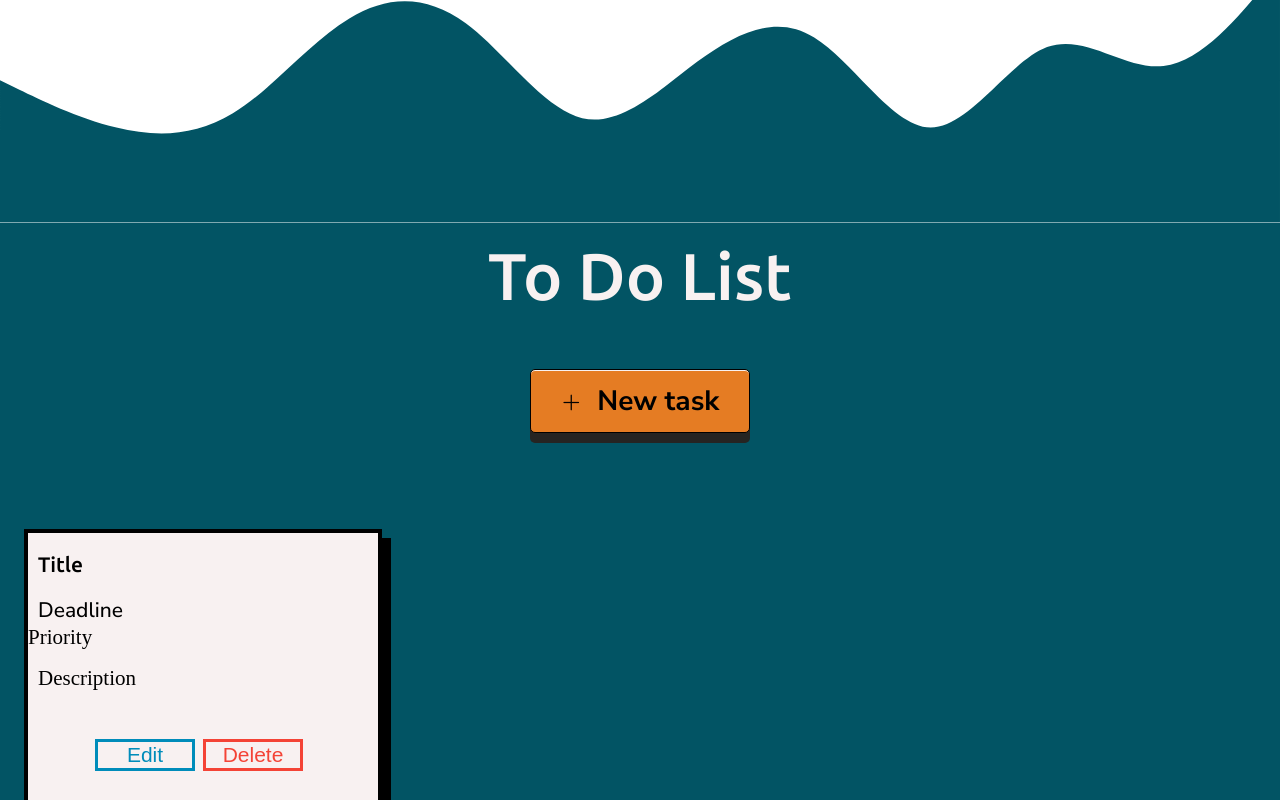
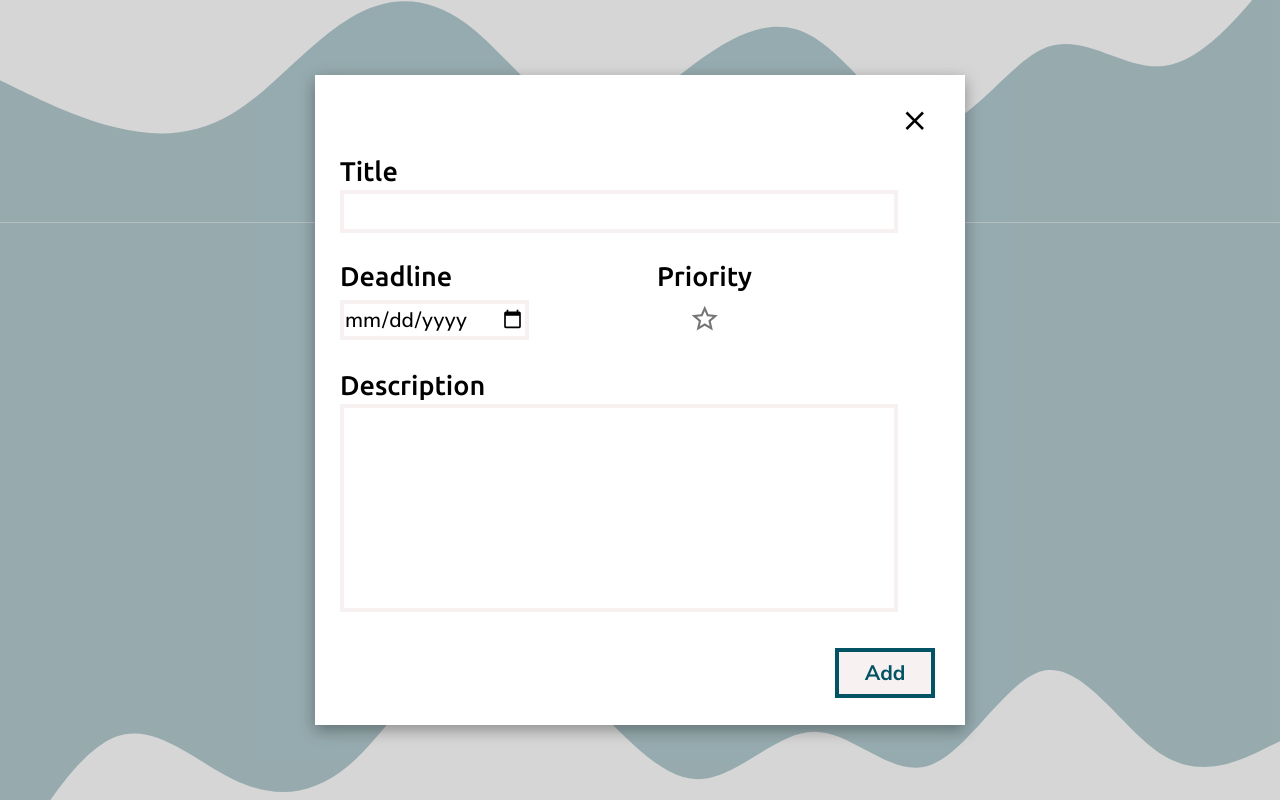
Before and after one commit to Gysiaq/DTDL, a React (Vite) app: page / in a window 1280 px wide. Both pictures are taken after a click on the button "New task". Shown: the part 2708-3508 px from the top of the page. Built offline with nearby package versions, Linux system fonts and the light colour scheme.

Commit message:
add context

```diff
--- a/src/components/NoteSection/Note.css
+++ b/src/components/NoteSection/Note.css
@@ -15,16 +15,16 @@
     margin-top: 16px;
     margin-right: 32px;
     margin-left: 32px;
-    display: inline-block;
-    word-wrap: break-all;
+    display: block;
+    word-wrap: break-word;
 }
 
 .note-description {
     margin-top: 32px;
     margin-left: 32px;
     margin-right: 32px;
-    display: inline-block;
-    word-wrap: break-all;
+    display: block;
+    word-wrap: break-word;
 }
 
 .note-buttons-section {
--- a/src/components/ToDoListSection/AddTodoForm.jsx
+++ b/src/components/ToDoListSection/AddTodoForm.jsx
@@ -1,15 +1,34 @@
-import React from "react";
+import React, { useContext, useState } from "react";
 import "./AddTodoForm.css";
 import { IconButton } from "@mui/material";
 import StarOutlineIcon from "@mui/icons-material/StarOutline";
 
-function AddTodoForm() {
+import TodoContext from "../../context/TodoContext";
+
+function AddTodoForm({ setIsTodoModalOpen }) {
+    const { todoObj, addTodo } = useContext(TodoContext);
+    const [todo, setTodo] = todoObj;
+
+    const handleChange = (e) => {
+        setTodo({ ...todo, [e.target.name]: e.target.value });
+    };
+
+    const handleSubmit = (e) => {
+        e.preventDefault();
+        addTodo(todo);
+        setIsTodoModalOpen(false);
+    };
     return (
         <form>
             <div className="todo-form-container">
                 <div className="todo-form-title">
                     <h5 className="heading-5">Title</h5>
-                    <input className="todo-form-title-input paragraph"></input>
+                    <input
+                        className="todo-form-title-input paragraph"
+                        value={todo.title}
+                        name="title"
+                        onChange={handleChange}
+                    ></input>
                 </div>
                 <div className="todo-form-important-section">
                     <div className="todo-form-deadline">
@@ -17,21 +36,41 @@ function AddTodoForm() {
                         <input
                             type="date"
                             className="todo-form-deadline-input paragraph"
+                            value={todo.deadline}
+                            name="deadline"
+                            onChange={handleChange}
                         ></input>
                     </div>
                     <div className="todo-form-priority">
                         <h5 className=" heading-5">Priority</h5>
-                        <IconButton>
+                        <IconButton
+                            value={todo.priority}
+                            onClick={() =>
+                                setTodo.priority(
+                                    todo.priority
+                                        ? (color = "#FFD700")
+                                        : (color = "default")
+                                )
+                            }
+                        >
                             <StarOutlineIcon fontSize="medium"></StarOutlineIcon>
                         </IconButton>
                     </div>
                 </div>
                 <div className="todo-form-description">
                     <h5 className="heading-5">Description</h5>
-                    <textarea className="todo-form-description-input paragraph"></textarea>
+                    <textarea
+                        className="todo-form-description-input paragraph"
+                        value={todo.description}
+                        name="description"
+                        onChange={handleChange}
+                    ></textarea>
                 </div>
                 <div className="todo-form-save-button-position">
-                    <button className="todo-form-save-button paragraph">
+                    <button
+                        className="todo-form-save-button paragraph"
+                        onClick={handleSubmit}
+                    >
                         Add
                     </button>
                 </div>
--- a/src/components/ToDoListSection/ToDoList.css
+++ b/src/components/ToDoListSection/ToDoList.css
@@ -81,4 +81,8 @@
     margin-right: 24px;
     margin-top: 48px;
     margin-bottom: 64px;
+    display: flex;
+    justify-content: center;
+    align-items: center;
+    color: #F8F1F1;
 }
--- a/src/components/ToDoListSection/ToDoList.jsx
+++ b/src/components/ToDoListSection/ToDoList.jsx
@@ -1,9 +1,13 @@
-import React from "react";
+import React, { useContext, useState } from "react";
 import "./ToDoList.css";
 import Todo from "./Todo";
 import TodoModal from "./TodoModal";
+import TodoContext from "../../context/TodoContext";
 
 function ToDoList() {
+    const [isTodoModalOLpen, setIsTodoModalOpen] = useState(false);
+    const { todoList } = useContext(TodoContext);
+
     return (
         <div className="todolist-container" id="todolist">
             <svg
@@ -21,13 +25,21 @@ function ToDoList() {
             <h2 className="heading-2 h2-style-todolist">To Do List</h2>
 
             <div className="todolist-button-position">
-                <button className="todolist-button todolist-button-style todolist-button-text">
+                <button
+                    className="todolist-button todolist-button-style todolist-button-text"
+                    onClick={() => setIsTodoModalOpen(true)}
+                >
                     <i className="bi bi-plus-lg"></i> New task
                 </button>
             </div>
-            <div className="todolist">
-                <Todo />
-                {/* <TodoModal /> */}
+            {isTodoModalOLpen && (
+                <TodoModal setIsTodoModalOpen={setIsTodoModalOpen} />
+            )}
+            <div className="todolist paragraph">
+                {todoList.length === 0 && "You have nothing to do"}
+                {todoList.map((todo) => {
+                    <Todo key={todo.id} id={todo.id} todo={todo} />;
+                })}
             </div>
         </div>
     );
--- a/src/components/ToDoListSection/Todo.jsx
+++ b/src/components/ToDoListSection/Todo.jsx
@@ -2,15 +2,23 @@ import React from "react";
 import "./Todo.css";
 
 function Todo() {
+    const { todoObj, deleteTodo, editTodo } = useContext(TodoContext);
+    const [todo, setTodo] = todoObj;
     return (
         <div className="todo-container ">
-            <span className="todo-title heading-6">Title</span>
-            <span className="todo-deadline paragraph">Deadline</span>
+            <span className="todo-title heading-6">{todo.title}</span>
+            <span className="todo-deadline paragraph">{todo.deadline}</span>
             <span className="todo-priority">Priority</span>
-            <span className="todo-description parahraph">Description</span>
+            <span className="todo-description parahraph">
+                {todo.description}
+            </span>
             <div className="todo-button-section">
-                <button className="todo-edit-button">Edit</button>
-                <button className="todo-delete-button"> Delete</button>
+                <button className="todo-edit-button" onClick={editTodo}>
+                    Edit
+                </button>
+                <button className="todo-delete-button" onClick={deleteTodo}>
+                    Delete
+                </button>
             </div>
         </div>
     );
--- a/src/components/ToDoListSection/TodoModal.css
+++ b/src/components/ToDoListSection/TodoModal.css
@@ -1,5 +1,5 @@
 .modal-todo-background {
-    display: block;
+    display: flex;
     width: 100vw;
     height: 100vh;
     background-color: rgba(200, 200, 200, 0.75);
@@ -15,7 +15,7 @@
 .modal-todo-position {
     display: flex;
     justify-content: center;
-    align-items: center;
+    align-content: center;
 }
 
 .modal-todo-container {
--- a/src/components/ToDoListSection/TodoModal.jsx
+++ b/src/components/ToDoListSection/TodoModal.jsx
@@ -3,17 +3,20 @@ import "./TodoModal.css";
 import CloseIcon from "@mui/icons-material/Close";
 import AddTodoForm from "./AddTodoForm";
 
-function TodoModal() {
+function TodoModal({ setIsTodoModalOpen }) {
     return (
         <div className="modal-todo-background modal-edit-position">
             <div className="modal-todo-container">
                 <div className="modal-todo-close-button-position">
-                    <button className=" modal-todo-close-button-style">
+                    <button
+                        className=" modal-todo-close-button-style"
+                        onClick={() => setIsTodoModalOpen(false)}
+                    >
                         <CloseIcon />
                     </button>
                 </div>
                 <div className="modal-todo-form-section"></div>
-                <AddTodoForm />
+                <AddTodoForm setIsTodoModalOpen={setIsTodoModalOpen} />
             </div>
         </div>
     );
--- a/src/components/WeatherSection/Weather.css
+++ b/src/components/WeatherSection/Weather.css
@@ -66,4 +66,5 @@
     margin-top: 96px;
     display: flex;
     justify-content: space-around;
+    flex-wrap: wrap;
 }
--- /dev/null
+++ b/src/context/ContextProvider.jsx
@@ -0,0 +1,44 @@
+import React, { useState } from "react";
+import TodoContext from "./TodoContext";
+
+function ContextProvider(props) {
+    const [todos, setTodos] = useState([]);
+    const [todo, setTodo] = useState({
+        title: "",
+        deadline: new Date(),
+        priority: false,
+        description: "",
+    });
+
+    const addTodo = (todo) => {
+        setTodos((prevTodo) => [...prevTodo, todo]);
+        console.log(todo);
+    };
+
+    const deleteTodo = (id) => {
+        const newTodoList = todos.filter((todo) => todo.id !== id);
+        setTodos(newTodoList);
+    };
+
+    const editTodo = (newTodo) => {
+        const newTodoList = todos.map((todo) =>
+            todo.id === newTodo.id ? newTodo : todo
+        );
+        setTodos(newTodoList);
+    };
+    return (
+        <TodoContext.Provider
+            value={{
+                todoList: todos,
+                todoObj: [todo, setTodo],
+                addTodo: addTodo,
+                deleteTodo: deleteTodo,
+                editTodo: editTodo,
+            }}
+        >
+            {props.children}
+        </TodoContext.Provider>
+    );
+}
+
+export default ContextProvider;
--- /dev/null
+++ b/src/context/TodoContext.jsx
@@ -0,0 +1,5 @@
+import { createContext } from "react";
+
+const TodoContext = createContext("");
+
+export default TodoContext;
```
Also changed, not shown: src/App.jsx (+15 -16 lines), src/main.jsx (+8 -12 lines).
